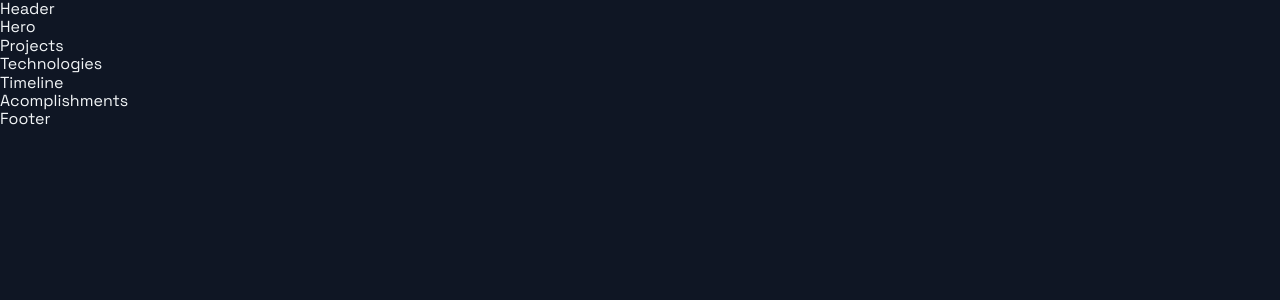
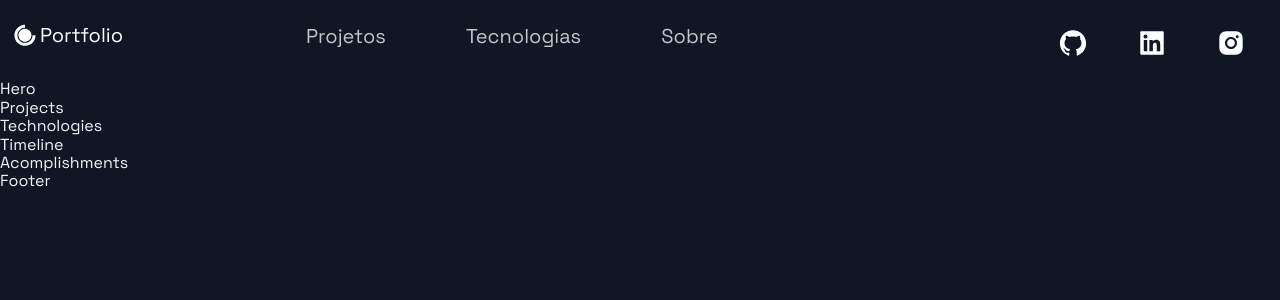
Before and after one commit to guifrribeiro/portfolio, a Next.js app: page / in a window 1280 px wide. Shown: the top 300 px of the page. Built offline with nearby package versions, Linux system fonts and the light colour scheme.

Commit message:
Header component

```diff
--- a/src/components/Header/Header.js
+++ b/src/components/Header/Header.js
@@ -3,12 +3,46 @@ import React from 'react';
 import { AiFillGithub, AiFillInstagram, AiFillLinkedin } from 'react-icons/ai';
 import { DiCssdeck } from 'react-icons/di';
 
-import { Container, Div1, Div2, Div3, NavLink, SocialIcons } from './HeaderStyles';
+import { Container, Div1, Div2, Div3, NavLink, SocialIcons, Span } from './HeaderStyles';
 
 const Header = () =>  (
-  <div>
-    Header
-  </div>
+  <Container>
+    <Div1>
+      <Link href="/">
+        <a style={{ display: "flex", alignItems: "center", color: "white", marginBottom: "20px" }}>
+          <DiCssdeck size="3rem" /> <Span>Portfolio</Span>
+        </a>
+      </Link>
+    </Div1>
+    <Div2>
+      <li>
+        <Link href="#projects">
+          <NavLink>Projetos</NavLink>
+        </Link>
+      </li>
+      <li>
+        <Link href="#tech">
+          <NavLink>Tecnologias</NavLink>
+        </Link>
+      </li>
+      <li>
+        <Link href="#about">
+          <NavLink>Sobre</NavLink>
+        </Link>
+      </li>
+    </Div2>
+    <Div3>
+      <SocialIcons href="https://github.com/guifrribeiro">
+        <AiFillGithub size="3rem" />
+      </SocialIcons>
+      <SocialIcons href="https://www.linkedin.com/in/gferreira-r/">
+        <AiFillLinkedin size="3rem" />
+      </SocialIcons>
+      <SocialIcons href="https://www.instagram.com/humil.dev/">
+        <AiFillInstagram size="3rem" />
+      </SocialIcons>
+    </Div3>
+  </Container>
 );
 
 export default Header;
--- a/src/components/Header/HeaderStyles.js
+++ b/src/components/Header/HeaderStyles.js
@@ -17,6 +17,11 @@ export const Container = styled.div`
     grid-row-gap: 0.5rem;
   }
 `;
+
+export const Span = styled.span`
+  font-size: 2rem;
+`;
+
 export const Div1 = styled.div`
   grid-area: 1 / 1 / 2 / 2;
   display: flex;
```
